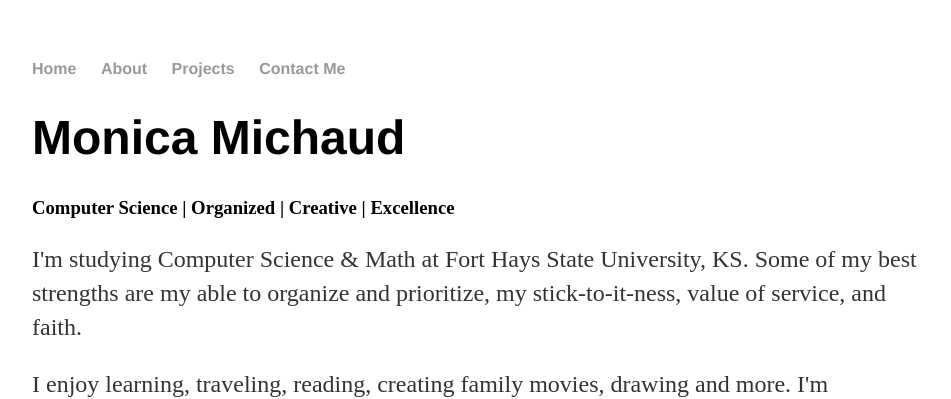
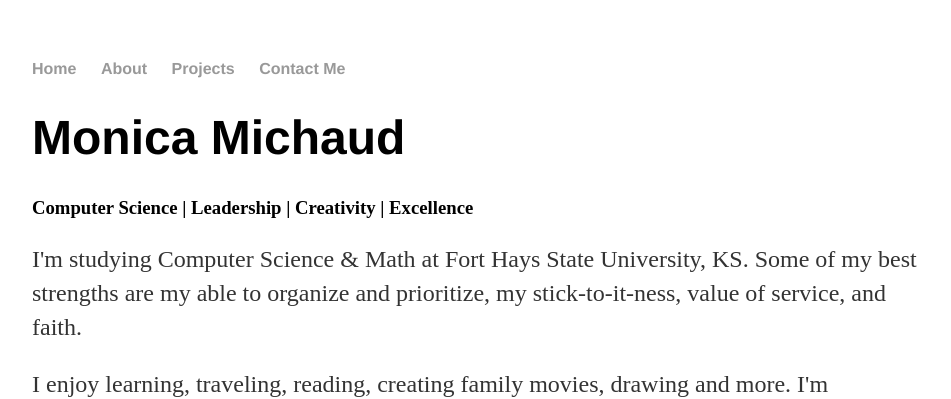
Before and after one commit to mrmichaud/mrmichaud.github.io, a Jekyll site: the page built from index.html, in a window 1280 px wide. Shown: the top 399 px of the page, without its empty margins (160-1111 px from the left). Built offline with Jekyll 4.4.1, drawn with Linux system fonts in a browser that asks for light colours.

Commit message:
Update index.html

```diff
--- a/index.html
+++ b/index.html
@@ -4,7 +4,7 @@ title: Monica Michaud Home
 ---
 <div class="blurb">
 	<h1>Monica Michaud</h1>
-	<h3>Computer Science | Organized | Creative | Excellence</h3>
+	<h3>Computer Science | Leadership | Creativity | Excellence</h3>
 	<p>I'm studying Computer Science &amp Math at Fort Hays State University, KS. Some of my best strengths are my able to organize and prioritize, my stick-to-it-ness, value of service, and faith.</p>
 	<p>I enjoy learning, traveling, reading, creating family movies, drawing and more. I'm passionate about being creative, and I love exploring technology! <a href="/about">Read more about my life...</a></p>
 
```
